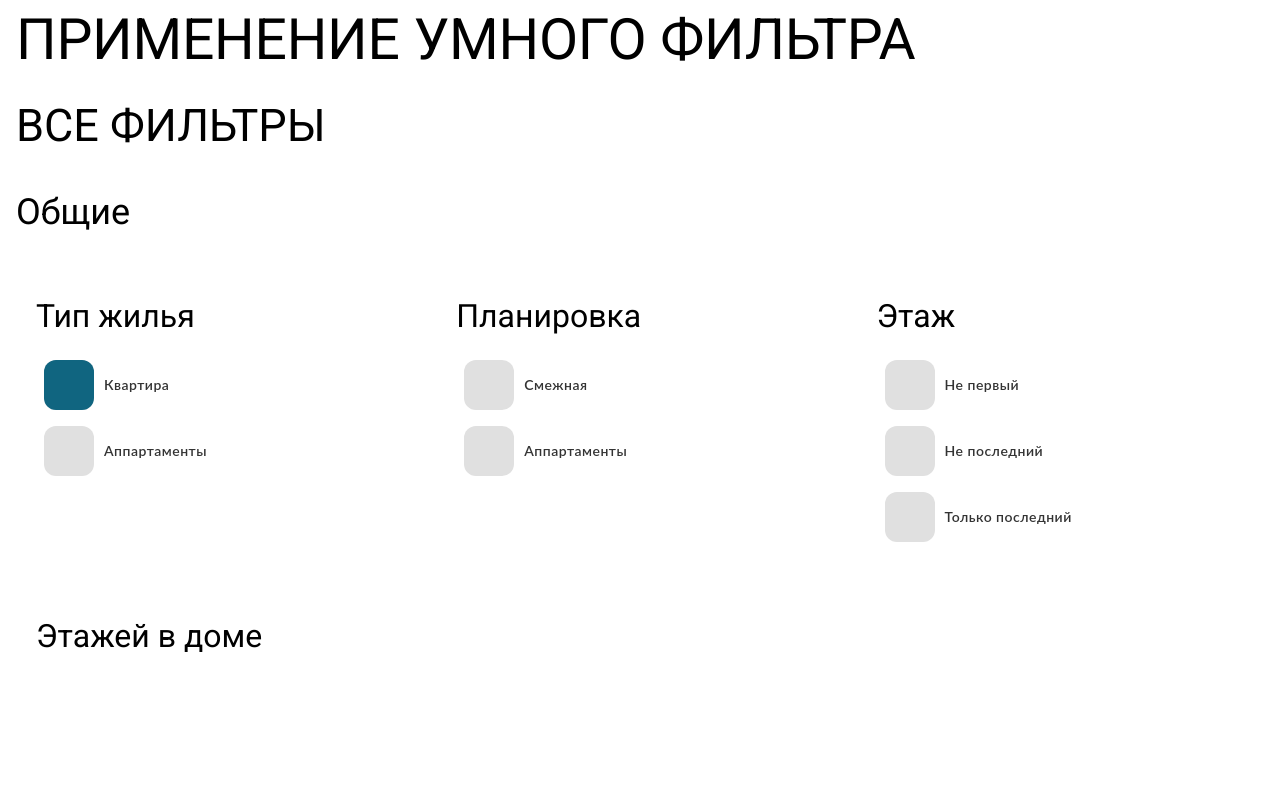
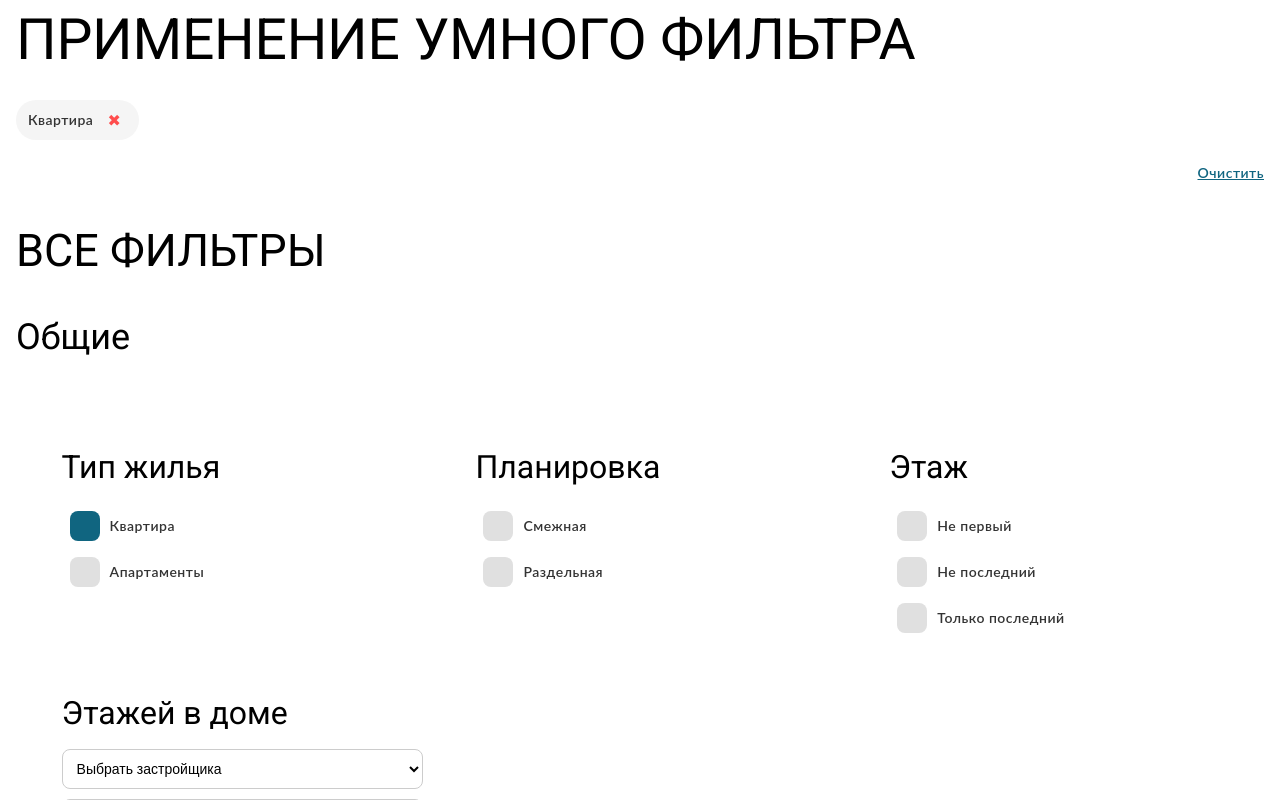
Before and after one commit to Lalamee/WebTest, an Angular app: page / in a window 1280 px wide. Both pictures are taken after a click on the element 69 px from the left and 384 px from the top of the page. Shown: the top 800 px of the page. Built offline with nearby package versions, Linux system fonts and the light colour scheme.

Commit message:
Add select, filter in up and start second grid

```diff
--- a/src/app/smart-filter/smart-filter.component.css
+++ b/src/app/smart-filter/smart-filter.component.css
@@ -1,12 +1,63 @@
+.filter-select {
+  width: 100%;
+  padding: 10px;
+  font-size: 14px;
+  border-radius: 8px;
+  border: 1px solid #ccc;
+  background-color: white;
+  cursor: pointer;
+}
+
+.filter-select:focus {
+  outline: none;
+  border-color: #106580;
+}
+
+.selected-filters {
+  display: flex;
+  flex-wrap: wrap;
+  gap: 10px;
+  margin-bottom: 20px;
+}
+
+.filter-item {
+  display: flex;
+  align-items: center;
+  gap: 8px;
+  background-color: #f5f5f5;
+  padding: 8px 12px;
+  border-radius: 20px;
+}
+
+.filter-text {
+  font-size: 14px;
+  color: #333;
+}
+
+.remove-btn {
+  background-color: transparent;
+  border: none;
+  color: #ff4d4d;
+  font-size: 16px;
+  cursor: pointer;
+}
+
+.remove-btn:hover {
+  color: #cc0000;
+}
+
 .grid-container {
   display: grid;
   grid-template-columns: repeat(3, 1fr);
-  grid-template-rows: repeat(2, 1fr);
-  grid-gap: 2vw 1vw;
+  gap: 1vw;
+  width: 100vw;
+  padding: 2vw;
+  box-sizing: border-box;
 }
 
 .grid-item {
   padding: 20px;
+  min-width: 200px;
 }
 
 .progress-container {
@@ -17,36 +68,53 @@
 }
 
 .progress-button {
-  width: 50px;
-  height: 50px;
-  border-radius: 12px;
+  width: 30px;
+  height: 30px;
+  border-radius: 8px;
   background-color: #e0e0e0;
-  overflow: hidden;
   cursor: pointer;
-  position: relative;
   transition: background-color 0.3s;
 }
 
-.progress-fill {
-  position: absolute;
-  top: 50%;
-  left: 50%;
-  width: 0;
-  height: 0;
+.progress-button.active {
   background-color: #106580;
-  transition: width 0.5s ease, left 0.5s ease;
-}
-
-.filled .progress-fill {
-  width: 100%;
-  height: 100%;
-  top: 0;
-  left: 0;
 }
 
 .button-text {
   font-size: 14px;
   color: #333;
-  position: relative;
-  z-index: 1; /* Ставим текст поверх прогресса */
 }
+
+.select-container {
+  margin-bottom: 10px;
+}
+
+.clear-container {
+  text-align: right;
+  margin-top: 10px;
+}
+
+.clear-text {
+  font-size: 14px;
+  color: #106580;
+  cursor: pointer;
+  text-decoration: underline;
+}
+
+.input-container {
+  margin-bottom: 10px;
+}
+
+mat-form-field {
+  width: 100%;
+  margin-bottom: 10px;
+}
+
+h2 {
+  margin-top: 40px;
+}
+
+label {
+  font-size: 14px;
+  color: #333;
+}
--- a/src/app/smart-filter/smart-filter.component.html
+++ b/src/app/smart-filter/smart-filter.component.html
@@ -1,69 +1,90 @@
 <body>
 <h1>ПРИМЕНЕНИЕ УМНОГО ФИЛЬТРА</h1>
+
+<div *ngIf="selectedFilters.length > 0">
+  <div class="selected-filters">
+    <div *ngFor="let filter of selectedFilters" class="filter-item">
+      <span class="filter-text">{{ filter.label }}</span>
+      <button class="remove-btn" (click)="removeFilter(filter)">✖</button>
+    </div>
+  </div>
+  <div class="clear-container">
+    <span class="clear-text" (click)="clearFilters()">Очистить</span>
+  </div>
+</div>
+
 <h2>ВСЕ ФИЛЬТРЫ</h2>
 <h3>Общие</h3>
 <div class="grid-container">
+  <div *ngFor="let filter of filters" class="grid-item">
+    <h4>{{ filter.title }}</h4>
+    <ng-container *ngIf="!filter.isSelect; else selectTemplate">
+      <div *ngFor="let option of filter.options" class="progress-container">
+        <div class="progress-button"
+             (click)="toggleFilter(option)"
+             [class.active]="isFilterSelected(option.id)">
+        </div>
+        <span class="button-text">{{ option.label }}</span>
+      </div>
+    </ng-container>
+
+    <ng-template #selectTemplate>
+      <div *ngFor="let selectNumber of developerSelectNumbers" class="select-container">
+        <select class="filter-select"
+                [(ngModel)]="selectedDevelopers[selectNumber]"
+                (ngModelChange)="onDeveloperChange(selectNumber, $event)">
+          <option [ngValue]="null">Выбрать застройщика</option>
+          <option *ngFor="let option of filter.options" [ngValue]="option">
+            {{ option.label }}
+          </option>
+        </select>
+      </div>
+    </ng-template>
+  </div>
+</div>
+
+<div class="grid-container">
   <div class="grid-item">
-    <h4>Тип жилья</h4>
-
-    <div class="progress-container">
-      <div class="progress-button" (click)="toggleProgress(1)" [class.filled]="progressState[1]">
-        <div class="progress-fill"></div>
-      </div>
-      <span class="button-text">Квартира</span>
+    <h4>Площадь</h4>
+    <div class="input-container">
+      <label for="generalArea">Общая:</label>
+      <mat-form-field>
+        <input matInput id="generalArea" [(ngModel)]="areaFilters.general" placeholder="Введите значение">
+      </mat-form-field>
     </div>
-
-    <div class="progress-container">
-      <div class="progress-button" (click)="toggleProgress(2)" [class.filled]="progressState[2]">
-        <div class="progress-fill"></div>
-      </div>
-      <span class="button-text">Аппартаменты</span>
+    <div class="input-container">
+      <label for="livingArea">Жилая:</label>
+      <mat-form-field>
+        <input matInput id="livingArea" [(ngModel)]="areaFilters.living" placeholder="Введите значение">
+      </mat-form-field>
     </div>
-
-  </div>
-  <div class="grid-item">
-    <h4>Планировка</h4>
-
-    <div class="progress-container">
-      <div class="progress-button" (click)="toggleProgress(3)" [class.filled]="progressState[3]">
-        <div class="progress-fill"></div>
-      </div>
-      <span class="button-text">Смежная</span>
-    </div>
-
-    <div class="progress-container">
-      <div class="progress-button" (click)="toggleProgress(4)" [class.filled]="progressState[4]">
-        <div class="progress-fill"></div>
-      </div>
-      <span class="button-text">Аппартаменты</span>
+    <div class="input-container">
+      <label for="kitchenArea">Кухня:</label>
+      <mat-form-field>
+        <input matInput id="kitchenArea" [(ngModel)]="areaFilters.kitchen" placeholder="Введите значение">
+      </mat-form-field>
     </div>
   </div>
+
   <div class="grid-item">
-    <h4>Этаж</h4>
-
-    <div class="progress-container">
-      <div class="progress-button" (click)="toggleProgress(5)" [class.filled]="progressState[5]">
-        <div class="progress-fill"></div>
-      </div>
-      <span class="button-text">Не первый</span>
-    </div>
-
-    <div class="progress-container">
-      <div class="progress-button" (click)="toggleProgress(6)" [class.filled]="progressState[6]">
-        <div class="progress-fill"></div>
-      </div>
-      <span class="button-text">Не последний</span>
-    </div>
-
-    <div class="progress-container">
-      <div class="progress-button" (click)="toggleProgress(7)" [class.filled]="progressState[7]">
-        <div class="progress-fill"></div>
-      </div>
-      <span class="button-text">Только последний</span>
+    <h4>Стоимость, ₽</h4>
+    <div class="input-container">
+      <label for="price">Цена:</label>
+      <mat-form-field>
+        <input matInput id="price" [(ngModel)]="priceFilter" placeholder="Введите стоимость">
+      </mat-form-field>
     </div>
   </div>
+
   <div class="grid-item">
-    <h4>Этажей в доме</h4>
+    <h4>Цена за м²</h4>
+    <div class="input-container">
+      <label for="pricePerM2">Цена за кв.м:</label>
+      <mat-form-field>
+        <input matInput id="pricePerM2" [(ngModel)]="pricePerM2Filter" placeholder="Введите цену за м²">
+      </mat-form-field>
+    </div>
   </div>
 </div>
+
 </body>
--- a/src/app/smart-filter/smart-filter.component.ts
+++ b/src/app/smart-filter/smart-filter.component.ts
@@ -1,19 +1,113 @@
 import { Component } from '@angular/core';
-import {MatSliderModule } from '@angular/material/slider';
+import { CommonModule } from '@angular/common';
+import { FormsModule } from '@angular/forms';
+import { MatSliderModule } from '@angular/material/slider';
+import { MatInputModule } from '@angular/material/input';
+
+interface FilterOption {
+  id: number;
+  label: string;
+}
+
+interface Filter {
+  title: string;
+  options: FilterOption[];
+  isSelect?: boolean;
+}
 
 @Component({
   selector: 'app-smart-filter',
   standalone: true,
-  imports: [
-    MatSliderModule
-  ],
+  imports: [CommonModule, FormsModule, MatSliderModule, MatInputModule],
   templateUrl: './smart-filter.component.html',
-  styleUrl: './smart-filter.component.css'
+  styleUrls: ['./smart-filter.component.css']
 })
 export class SmartFilterComponent {
-  progressState: { [key: number]: boolean } = { 1: false, 2: false };
 
-  toggleProgress(buttonId: number) {
-    this.progressState[buttonId] = !this.progressState[buttonId];
+  selectedFilters: { id: number; label: string; select?: number }[] = [];
+  selectedDevelopers: { [key: number]: FilterOption | null } = { 1: null, 2: null };
+  developerSelectNumbers = [1, 2];
+
+  filters: Filter[] = [
+    {
+      title: 'Тип жилья',
+      options: [
+        { id: 1, label: 'Квартира' },
+        { id: 2, label: 'Апартаменты' }
+      ]
+    },
+    {
+      title: 'Планировка',
+      options: [
+        { id: 3, label: 'Смежная' },
+        { id: 4, label: 'Раздельная' }
+      ]
+    },
+    {
+      title: 'Этаж',
+      options: [
+        { id: 5, label: 'Не первый' },
+        { id: 6, label: 'Не последний' },
+        { id: 7, label: 'Только последний' }
+      ]
+    },
+    {
+      title: 'Этажей в доме',
+      isSelect: true,
+      options: [
+        { id: 8, label: 'АО СЗ ФК "АКСИОМА"' },
+        { id: 9, label: 'ООО Предприятие «ИП К.И.Т.»' },
+        { id: 10, label: 'ООО "СТЭЛ инвест"' }
+      ]
+    }
+  ];
+
+  areaFilters = {
+    general: 0,
+    living: 0,
+    kitchen: 0
+  };
+
+  priceFilter = 0;
+  pricePerM2Filter = 0;
+
+  toggleFilter(option: { id: number; label: string }) {
+    const index = this.selectedFilters.findIndex(f => f.id === option.id && !f.select);
+    if (index > -1) {
+      this.selectedFilters.splice(index, 1);
+    } else {
+      this.selectedFilters.push(option);
+    }
+  }
+
+  removeFilter(filter: { id: number; label: string; select?: number }) {
+    if (
+      filter.select &&
+      this.selectedDevelopers[filter.select] &&
+      this.selectedDevelopers[filter.select]!.id === filter.id
+    ) {
+      this.selectedDevelopers[filter.select] = null;
+    }
+    this.selectedFilters = this.selectedFilters.filter(f => f !== filter);
+  }
+
+  isFilterSelected(filterId: number): boolean {
+    return this.selectedFilters.some(f => f.id === filterId);
+  }
+
+  onDeveloperChange(selectNumber: number, option: FilterOption | null) {
+    this.selectedFilters = this.selectedFilters.filter(f => f.select !== selectNumber);
+    this.selectedDevelopers[selectNumber] = option;
+    if (option) {
+      this.selectedFilters.push({ ...option, select: selectNumber });
+    }
+  }
+
+  clearFilters(): void {
+    this.selectedFilters = [];
+    this.selectedDevelopers = { 1: null, 2: null };
+    this.areaFilters = { general: 0, living: 0, kitchen: 0 };
+    this.priceFilter = 0;
+    this.pricePerM2Filter = 0;
   }
 }
```
Also changed, not shown: 1 other file (tests, documents, lock files or other folders).
